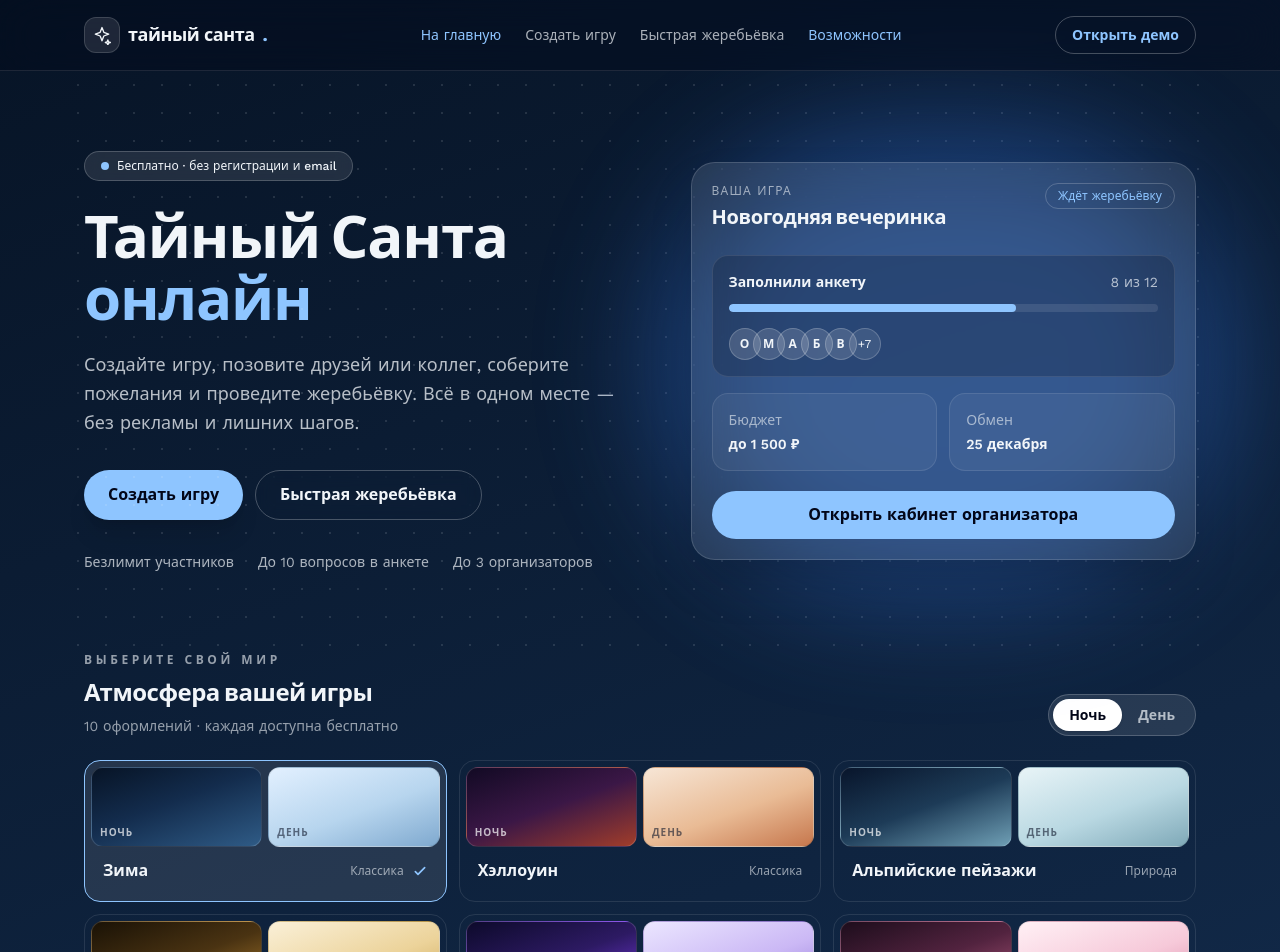
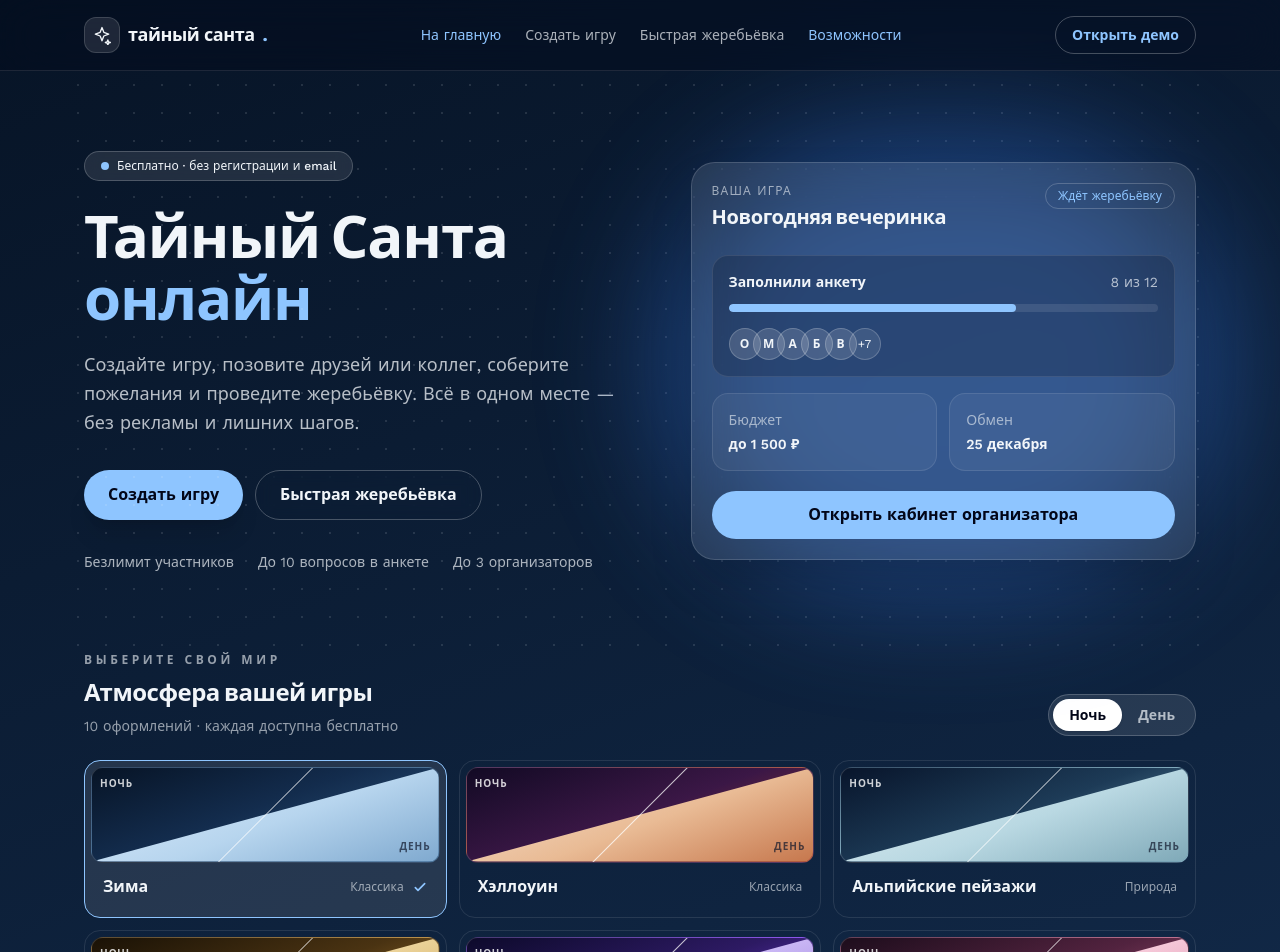
Before and after one commit to HarrowX/secret-santa, a Vue app: page / in a window 1280 px wide. Shown: the top 952 px of the page. Built offline with nearby package versions, Linux system fonts and the light colour scheme.

Commit message:
style: split theme cards diagonally by default

```diff
--- a/src/components/ThemeShowcase.vue
+++ b/src/components/ThemeShowcase.vue
@@ -53,13 +53,11 @@ const idleClass = 'text-inherit opacity-70 hover:opacity-100'
         :aria-pressed="item.id === themeId"
         @click="emit('update:themeId', item.id)"
       >
-        <div class="grid grid-cols-2 gap-1.5">
-          <div class="relative h-20 overflow-hidden rounded-xl border border-white/15" :style="{ background: item.night }">
-            <span class="absolute bottom-1.5 left-2 text-[10px] font-semibold uppercase tracking-widest text-white/70">Ночь</span>
-          </div>
-          <div class="relative h-20 overflow-hidden rounded-xl border border-black/10" :style="{ background: item.day }">
-            <span class="absolute bottom-1.5 left-2 text-[10px] font-semibold uppercase tracking-widest text-slate-900/60">День</span>
-          </div>
+        <div class="relative h-24 overflow-hidden rounded-xl border border-white/15" :style="{ background: item.night }">
+          <div class="absolute inset-0" :style="{ background: item.day, clipPath: 'polygon(100% 0, 100% 100%, 0 100%)' }"></div>
+          <div class="absolute inset-0" style="background: linear-gradient(135deg, transparent calc(50% - 1px), rgb(255 255 255 / 0.7) 50%, transparent calc(50% + 1px));"></div>
+          <span class="absolute left-2 top-2 text-[10px] font-semibold uppercase tracking-widest text-white/80">Ночь</span>
+          <span class="absolute bottom-2 right-2 text-[10px] font-semibold uppercase tracking-widest text-slate-900/70">День</span>
         </div>
         <span class="flex items-center justify-between gap-2 px-3 py-3">
           <span class="font-semibold">{{ item.name }}</span>
```
Also changed, not shown: 1 other file (tests, documents, lock files or other folders).
